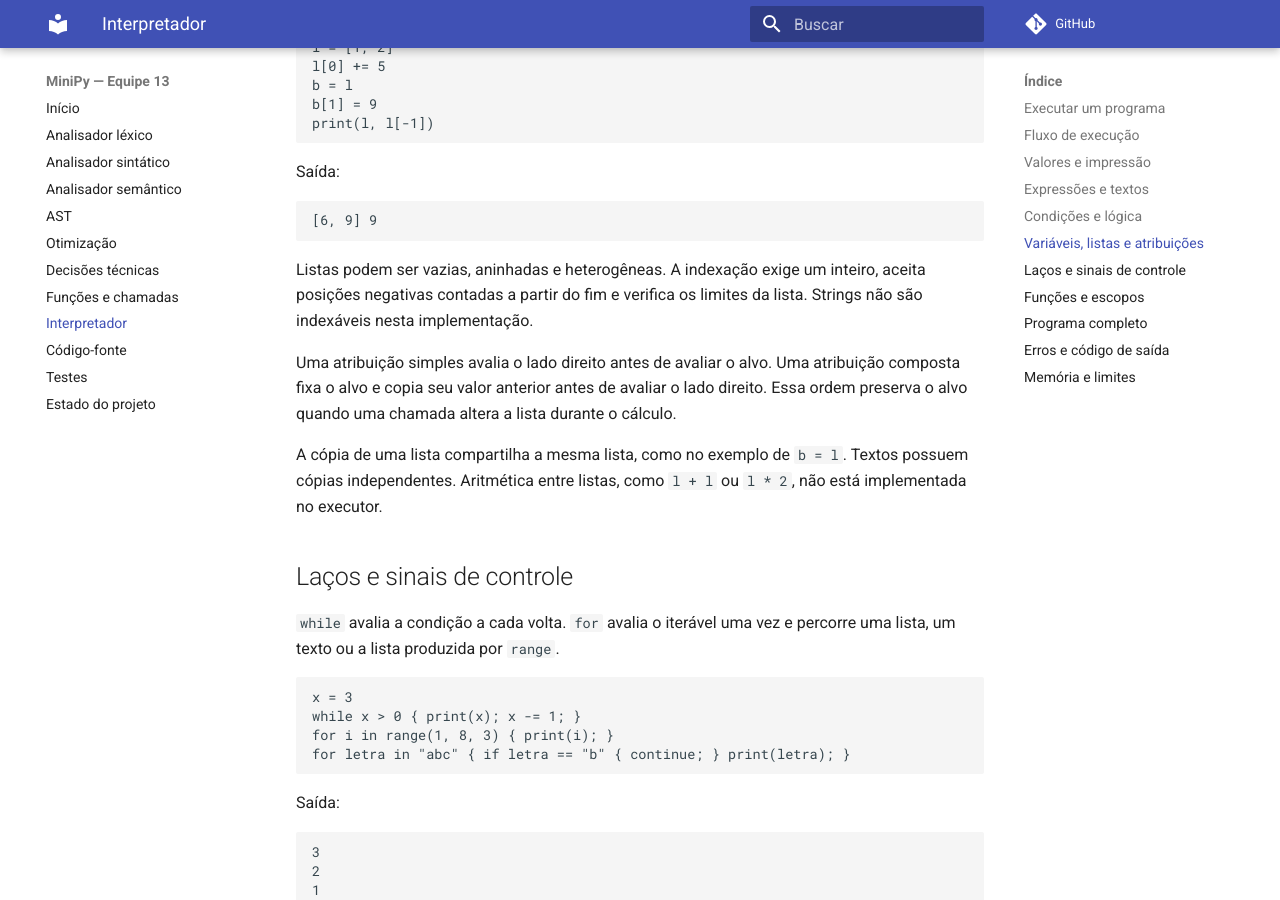
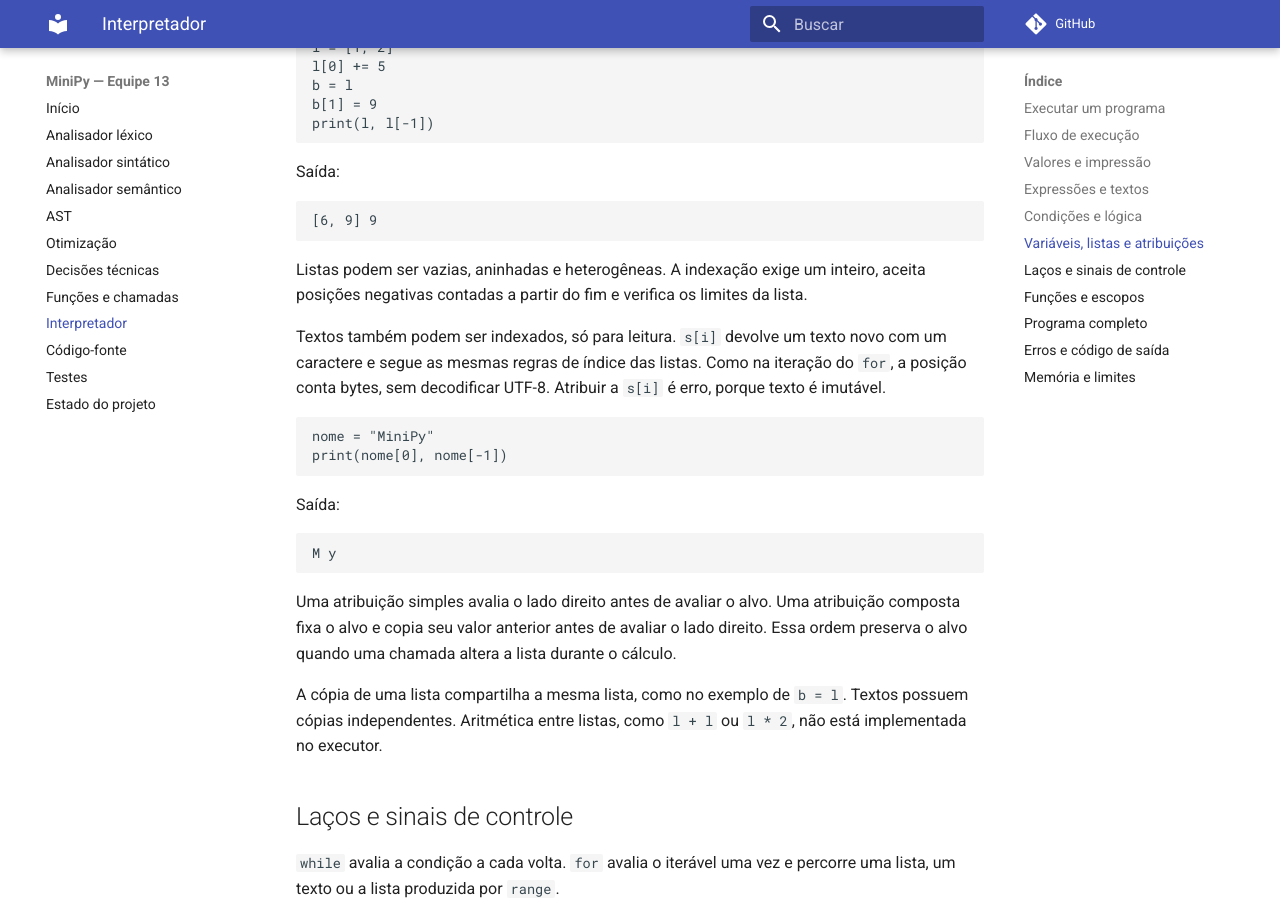
Before and after one commit to Compiladores-1-Grupo13-2026/Compiladores-1, an MkDocs documentation site: the page built from docs/interpretador.md, in a window 1280 px wide and 900 px high, scrolled down 3552 px. Built offline with MkDocs 1.6.1 and Material for MkDocs 9.7.7, drawn with Linux system fonts in a browser that asks for light colours; comment, search, counter and statistics services are not loaded; some of the changed text lies outside the part shown.

Commit message:
docs: documenta a indexacao de textos

````diff
--- a/docs/interpretador.md
+++ b/docs/interpretador.md
@@ -160,7 +160,23 @@ Saída:
 
 Listas podem ser vazias, aninhadas e heterogêneas. A indexação exige um
 inteiro, aceita posições negativas contadas a partir do fim e verifica os
-limites da lista. Strings não são indexáveis nesta implementação.
+limites da lista.
+
+Textos também podem ser indexados, só para leitura. `s[i]` devolve um texto
+novo com um caractere e segue as mesmas regras de índice das listas. Como na
+iteração do `for`, a posição conta bytes, sem decodificar UTF-8. Atribuir a
+`s[i]` é erro, porque texto é imutável.
+
+```text
+nome = "MiniPy"
+print(nome[0], nome[-1])
+```
+
+Saída:
+
+```text
+M y
+```
 
 Uma atribuição simples avalia o lado direito antes de avaliar o alvo. Uma
 atribuição composta fixa o alvo e copia seu valor anterior antes de avaliar
@@ -261,7 +277,9 @@ usam o prefixo `[ERRO EXECUCAO] Linha N:` e interrompem a execução por
 | Comparação de ordem incompatível | `comparacao '<' entre tipos incompativeis ('str' e 'int')` |
 | Índice fora dos limites | `indice 5 fora do intervalo (lista de tamanho 2)` |
 | Índice de tipo inválido | `indice de lista deve ser int, recebido 'float'` |
+| Índice fora do texto | `indice 3 fora do intervalo (texto de tamanho 3)` |
 | Base não indexável | `'int' nao pode ser indexado` |
+| Atribuição por índice em texto | `'str' nao permite atribuicao por indice` |
 | Objeto não iterável | `'int' nao e iteravel` |
 | Limite de laço | `laco excedeu o limite de 1000000 iteracoes` |
 | Limite de chamadas | `limite de recursao excedido (1000 chamadas)` |
````
Also changed, not shown: docs/analisador_semantico/analisador-semantico.md (+4 -2 lines), docs/ast.md (+1 -1 lines), docs/decisoes.md (+3 -1 lines).
